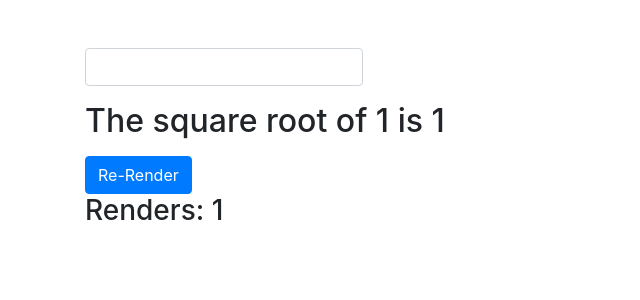
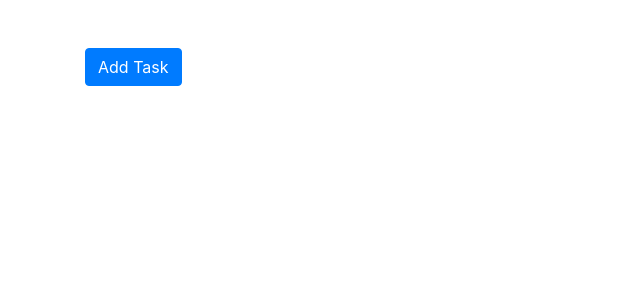
Before and after one commit to AnukulPK/advanced-react-hooks, a React (Create React App) app: page / in a window 1280 px wide. Shown: the top 300 px of the page, without its empty margins (0-640 px from the left). Built offline with nearby package versions, Linux system fonts and the light colour scheme.

Commit message:
useCallback

```diff
--- a/src/App.js
+++ b/src/App.js
@@ -1,10 +1,10 @@
 import "./App.css";
-import UseMemoExample from "./components/useMemoExample";
+import UseCallbackExample from "./components/UseCallbackExample";
 
 function App() {
   return (
     <div className="container mt-5">
-      <UseMemoExample />
+      <UseCallbackExample />
     </div>
   );
 }
--- /dev/null
+++ b/src/components/UseCallbackExample.jsx
@@ -0,0 +1,32 @@
+import React, { useState, useCallback } from "react";
+
+const UseCallbackExample = () => {
+  const [tasks, setTasks] = useState([]);
+
+  const addTask = useCallback(() => {
+    setTasks((prevState) => [...prevState, "Some Task"]);
+  }, [setTasks]);
+
+  return (
+    <div>
+      <Button addTask={addTask} />
+      {tasks.map((task, index) => (
+        <p key={index}> {task} </p>
+      ))}
+    </div>
+  );
+};
+
+const Button = React.memo(({ addTask }) => {
+  console.log("Button rendered");
+
+  return (
+    <div>
+      <button className="btn btn-primary" onClick={addTask}>
+        Add Task
+      </button>
+    </div>
+  );
+});
+
+export default UseCallbackExample;
```
Also changed, not shown: src/components/UseMemoExample.jsx (renamed from src/components/useMemoExample.jsx).
